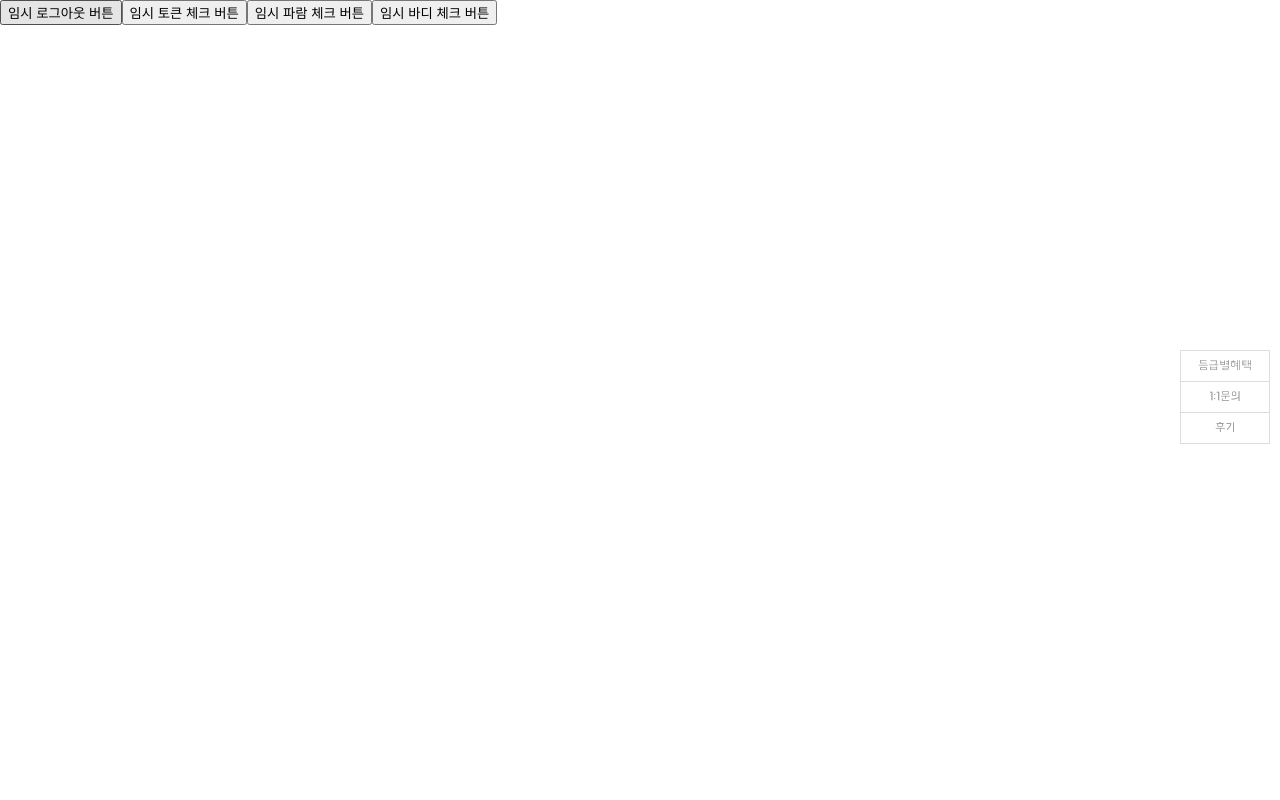
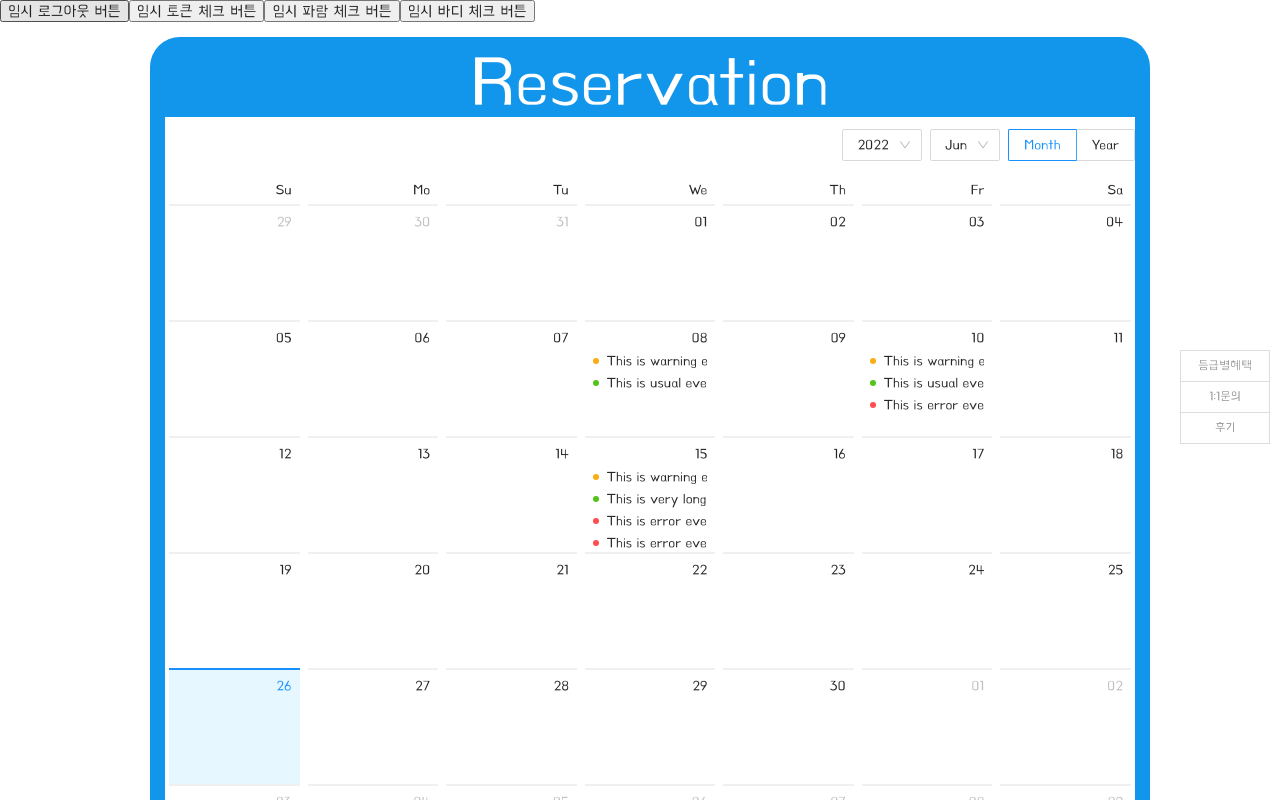
Before and after one commit to 4team-final/client-Dshare, a React (Create React App) app: page / in a window 1280 px wide. Built offline with nearby package versions, Linux system fonts and the light colour scheme; no server answers.

Commit message:
feat: 캘린더 컴포넌트 추가 #21

```diff
--- a/package.json
+++ b/package.json
@@ -17,6 +17,7 @@
     "@testing-library/jest-dom": "^5.16.3",
     "@testing-library/react": "^12.1.4",
     "@testing-library/user-event": "^13.5.0",
+    "antd": "^4.21.4",
     "axios": "^0.26.1",
     "babel-loader": "^8.2.4",
     "bootstrap": "4.6",
--- /dev/null
+++ b/src/components/Calendar/CalendarContent.js
@@ -0,0 +1,127 @@
+import { Badge, Calendar } from "antd";
+import { useEffect, useState } from "react";
+import "antd/dist/antd.css";
+import {
+  ContentNote,
+  ContentNoteSection,
+  ContentFrame,
+  ContentBadge,
+} from "./CalendarStyles";
+
+const ManageByData = () => {
+  const [list, setList] = useState([]);
+
+  useEffect(() => {
+    setList();
+  }, [list]);
+};
+
+const getListData = (value) => {
+  let listData;
+
+  switch (value.date()) {
+    case 8:
+      listData = [
+        {
+          type: "warning",
+          content: "This is warning event.",
+        },
+        {
+          type: "success",
+          content: "This is usual event.",
+        },
+      ];
+      break;
+
+    case 10:
+      listData = [
+        {
+          type: "warning",
+          content: "This is warning event.",
+        },
+        {
+          type: "success",
+          content: "This is usual event.",
+        },
+        {
+          type: "error",
+          content: "This is error event.",
+        },
+      ];
+      break;
+
+    case 15:
+      listData = [
+        {
+          type: "warning",
+          content: "This is warning event",
+        },
+        {
+          type: "success",
+          content: "This is very long usual event。。....",
+        },
+        {
+          type: "error",
+          content: "This is error event 1.",
+        },
+        {
+          type: "error",
+          content: "This is error event 2.",
+        },
+        {
+          type: "error",
+          content: "This is error event 3.",
+        },
+        {
+          type: "error",
+          content: "This is error event 4.",
+        },
+      ];
+      break;
+
+    default:
+  }
+
+  return listData || [];
+};
+
+const getMonthData = (value) => {
+  if (value.month() === 8) {
+    return 1394;
+  }
+};
+
+export const CalendarContent = () => {
+  const monthCellRender = (value) => {
+    const num = getMonthData(value);
+    return num ? (
+      <ContentNote>
+        <ContentNoteSection>{num}</ContentNoteSection>
+        <span>Backlog number</span>
+      </ContentNote>
+    ) : null;
+  };
+
+  const dateCellRender = (value) => {
+    const listData = getListData(value);
+    return (
+      <ContentFrame>
+        {listData.map((item) => (
+          <li key={item.content}>
+            <ContentBadge>
+              <Badge sty status={item.type} text={item.content} />
+            </ContentBadge>
+          </li>
+        ))}
+      </ContentFrame>
+    );
+  };
+
+  return (
+    <Calendar
+      fullscreen
+      dateCellRender={dateCellRender}
+      monthCellRender={monthCellRender}
+    />
+  );
+};
--- /dev/null
+++ b/src/components/Calendar/CalendarFrame.js
@@ -0,0 +1,13 @@
+import { CalendarContent } from "./CalendarContent";
+import { FullWidthFrame, ComponentFrame, TitleFrame } from "./CalendarStyles";
+
+export const CalendarFrame = () => {
+  return (
+    <FullWidthFrame>
+      <ComponentFrame>
+        <TitleFrame>Reservation</TitleFrame>
+        <CalendarContent />
+      </ComponentFrame>
+    </FullWidthFrame>
+  );
+};
--- /dev/null
+++ b/src/components/Calendar/CalendarStyles.js
@@ -0,0 +1,45 @@
+import styled from "styled-components";
+
+export const FullWidthFrame = styled.div`
+  max-width: 1000px;
+  height: auto;
+  background-color: #1296ec;
+  text-align: center;
+  margin: 15px auto;
+  border-radius: 30px;
+`;
+
+export const ComponentFrame = styled.div`
+  width: 97%;
+  height: auto;
+  overflow-y: none;
+  margin: 0 auto;
+  padding-top: 1%;
+  padding-bottom: 3%;
+`;
+
+export const TitleFrame = styled.div`
+  text-align: center;
+  color: #fff;
+  font-size: 70px;
+`;
+
+export const ContentFrame = styled.ul`
+  margin: 0;
+  padding: 0;
+  list-style: none;
+`;
+export const ContentBadge = styled.div`
+  width: 100%;
+  overflow: hidden;
+  font-size: 12px;
+  white-space: nowrap;
+  text-overflow: ellipsis;
+`;
+export const ContentNote = styled.div`
+  font-size: 28px;
+  text-align: center;
+`;
+export const ContentNoteSection = styled.section`
+  font-size: 28px;
+`;
--- /dev/null
+++ b/src/components/Calendar/index.js
@@ -0,0 +1,2 @@
+import { CalendarFrame } from "./CalendarFrame";
+export default CalendarFrame;
--- a/src/page/employee/main/EmpMainPage.js
+++ b/src/page/employee/main/EmpMainPage.js
@@ -6,6 +6,7 @@ import {
   requestByTokenExpiredGETAndParam,
   requestByTokenExpiredPOSTAndBody,
 } from "../../../components/ApiModules/ApiHandler";
+import CalendarFrame from "../../../components/Calendar/index";
 
 export default function EmpMainPage() {
   return (
@@ -32,6 +33,8 @@ export default function EmpMainPage() {
           임시 바디 체크 버튼
         </button>
       </div>
+
+      <CalendarFrame />
 
       <Switch>
         {/* <PublicRoute
```
Also changed, not shown: src/components/Calendar.js (deleted).
